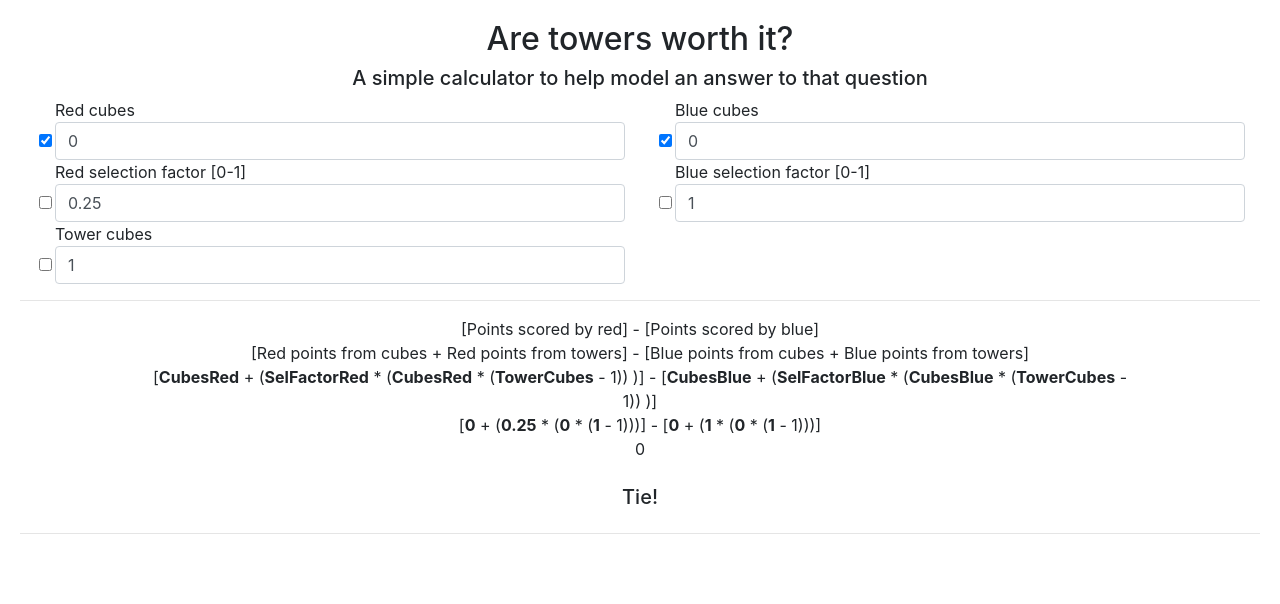
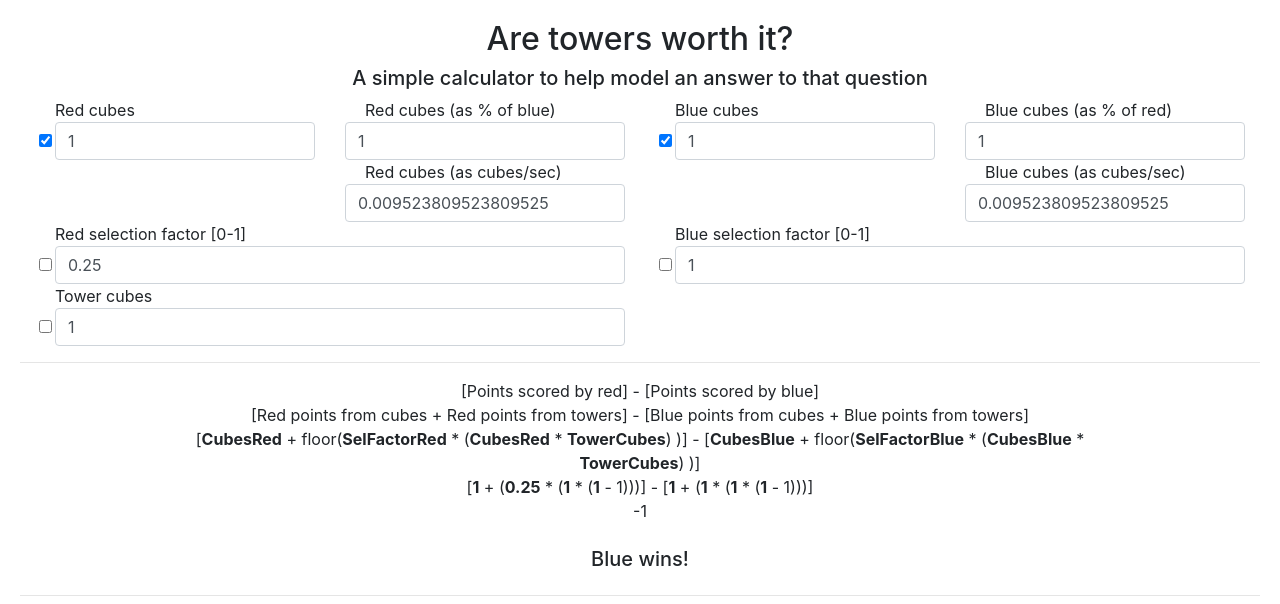
Before and after one commit to Cameronlund4/are-towers-worth-it, a React (Create React App) app: page / in a window 1280 px wide. Shown: the top 604 px of the page. Built offline with nearby package versions, Linux system fonts and the light colour scheme.

Commit message:
Minor math fixes and added new ways to calc cubes

```diff
--- a/src/App.js
+++ b/src/App.js
@@ -10,12 +10,12 @@ class App extends Component {
     super(props);
 
     this.state = {
-      cubesRed: 0,
+      cubesRed: 1,
       cubesRedChecked: true,
       selFactorRed: .25,
       selFactorRedChecked: false,
       towerSelChecked: false,
-      cubesBlue: 0,
+      cubesBlue: 1,
       selFactorBlue: 1,
       towerSel: 1
     }
@@ -23,7 +23,20 @@ class App extends Component {
   }
 
   render() {
-    var result = (this.state.cubesRed + (this.state.selFactorRed * (this.state.cubesRed * (this.state.towerSel - 1)))) - (this.state.cubesBlue + (this.state.selFactorBlue * (this.state.cubesBlue * (this.state.towerSel - 1))));
+    var towerSel = this.state.towerSel;
+    var selFactorRed = this.state.selFactorRed
+    var selFactorBlue = this.state.selFactorBlue
+    if (towerSel < 0) {
+      towerSel = 0;
+      selFactorRed = 0;
+      selFactorBlue = 0;
+    }
+
+    var result = (this.state.cubesRed + Math.floor(selFactorRed * (this.state.cubesRed * (towerSel)))) - (this.state.cubesBlue + Math.floor(selFactorBlue * (this.state.cubesBlue * (towerSel))));
+    console.log((this.state.cubesRed + (selFactorRed * (this.state.cubesRed * (towerSel)))))
+    console.log((this.state.cubesBlue + (selFactorBlue * (this.state.cubesBlue * (towerSel)))))
+    console.log(this.state.cubesBlue);
+    console.log((selFactorBlue * (this.state.cubesBlue * (towerSel))))
 
     return (
       <div style={{
@@ -40,19 +53,42 @@ class App extends Component {
         <div className="container-fluid">
           <div className="row justify-content-md-center">
             <div className="col-sm-6">
+              <div className="row justify-content-md-center">
+                <div className="col-sm-6">
                   <EquationVariable
                     value={this.state.cubesRed}
                     checkCallback={(title, checked) => {
                       this.setState({ cubesRedChecked: true, selFactorRedChecked: false, towerSelChecked: false })
                     }}
                     valueCallback={(title, cubesRed) => {
-                  this.setState({ cubesRed })
+                      this.setState({ cubesRed: parseFloat(cubesRed) })
                     }}
                     checkable={true}
                     checked={this.state.cubesRedChecked}
+                    min={1}
                     label="Red cubes"
                   />
                 </div>
+                <div className="col-sm-6">
+                  <EquationVariable
+                    value={this.state.cubesRed / this.state.cubesBlue}
+                    valueCallback={(title, percentage) => {
+                      this.setState({ cubesRed: this.state.cubesBlue * parseFloat(percentage)})
+                    }}
+                    label="Red cubes (as % of blue)"
+                  />
+                  <EquationVariable
+                    value={this.state.cubesRed / 105}
+                    valueCallback={(title, permin) => {
+                      this.setState({ cubesRed: 105 * parseFloat(permin)})
+                    }}
+                    label="Red cubes (as cubes/sec)"
+                  />
+                </div>
+              </div>
+            </div>
+            <div className="col-sm-6">
+            <div className="row justify-content-md-center">
                 <div className="col-sm-6">
                   <EquationVariable
                     value={this.state.cubesBlue}
@@ -60,12 +96,31 @@ class App extends Component {
                       this.setState({ cubesRedChecked: true, selFactorRedChecked: false, towerSelChecked: false })
                     }}
                     valueCallback={(title, cubesBlue) => {
-                  this.setState({ cubesBlue })
+                      this.setState({ cubesBlue: parseFloat(cubesBlue) })
                     }}
                     checkable={true}
                     checked={this.state.cubesRedChecked}
+                    min={1}
                     label="Blue cubes"
                   />
+                </div>
+                <div className="col-sm-6">
+                  <EquationVariable
+                    value={this.state.cubesBlue / this.state.cubesRed}
+                    valueCallback={(title, percentage) => {
+                      this.setState({ cubesBlue: this.state.cubesRed * percentage})
+                    }}
+                    label="Blue cubes (as % of red)"
+                  />
+                  <EquationVariable
+                    value={this.state.cubesBlue / 105}
+                    valueCallback={(title, permin) => {
+                      this.setState({ cubesBlue: 105 * parseFloat(permin)})
+                    }}
+                    label="Blue cubes (as cubes/sec)"
+                  />
+                </div>
+              </div>
             </div>
           </div>
           <div className="row justify-content-md-center">
@@ -76,7 +131,7 @@ class App extends Component {
                   this.setState({ cubesRedChecked: false, selFactorRedChecked: true, towerSelChecked: false })
                 }}
                 valueCallback={(title, selFactorRed) => {
-                  this.setState({ selFactorRed })
+                  this.setState({ selFactorRed: parseFloat(selFactorRed) })
                 }}
                 checkable={true}
                 checked={this.state.selFactorRedChecked}
@@ -92,7 +147,7 @@ class App extends Component {
                   this.setState({ cubesRedChecked: false, selFactorRedChecked: true, towerSelChecked: false })
                 }}
                 valueCallback={(title, selFactorBlue) => {
-                  this.setState({ selFactorBlue })
+                  this.setState({ selFactorBlue: parseFloat(selFactorBlue) })
                 }}
                 checkable={true}
                 checked={this.state.selFactorRedChecked}
@@ -110,7 +165,7 @@ class App extends Component {
                   this.setState({ cubesRedChecked: false, selFactorRedChecked: false, towerSelChecked: true })
                 }}
                 valueCallback={(title, towerSel) => {
-                  this.setState({ towerSel })
+                  this.setState({ towerSel: parseFloat(towerSel) })
                 }}
                 checkable={true}
                 checked={this.state.towerSelChecked}
@@ -133,9 +188,18 @@ class App extends Component {
             <br />
             [Red points from cubes + Red points from towers] - [Blue points from cubes + Blue points from towers]
             <br />
-            [<b>CubesRed</b> + (<b>SelFactorRed</b> * (<b>CubesRed</b> * (<b>TowerCubes</b> - 1)) )] - [<b>CubesBlue</b> + (<b>SelFactorBlue</b> * (<b>CubesBlue</b> * (<b>TowerCubes</b> - 1)) )]
+            [<b>CubesRed</b> + floor(<b>SelFactorRed</b> * (<b>CubesRed</b> * <b>TowerCubes</b>) )] - [<b>CubesBlue</b> + floor(<b>SelFactorBlue</b> * (<b>CubesBlue</b> * <b>TowerCubes</b>) )]
             <br />
             [<b>{this.state.cubesRed}</b> + (<b>{this.state.selFactorRed}</b> * (<b>{this.state.cubesRed}</b> * (<b>{this.state.towerSel}</b> - 1)))] - [<b>{this.state.cubesBlue}</b> + (<b>{this.state.selFactorBlue}</b> * (<b>{this.state.cubesBlue}</b> * (<b>{this.state.towerSel}</b> - 1)))]
+            {
+              this.state.towerSel-1 < 0 ?
+              <>
+                <br/>
+                *Ignoring points from towers as tower cubes is 0
+              </>
+              :
+              <></>
+            }
             <br />
             {result}
             <br /><br />
```
Also changed, not shown: 8 other files (tests, documents, lock files or other folders). Lines whose indentation alone changed are shown as unchanged.
